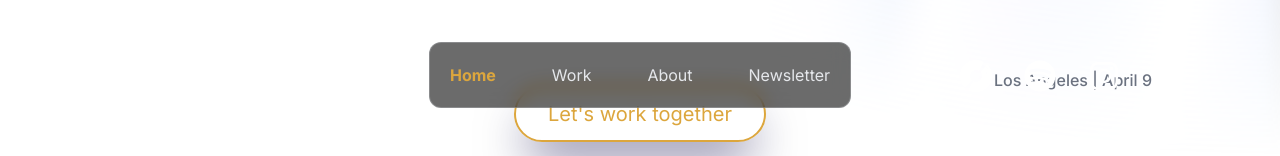
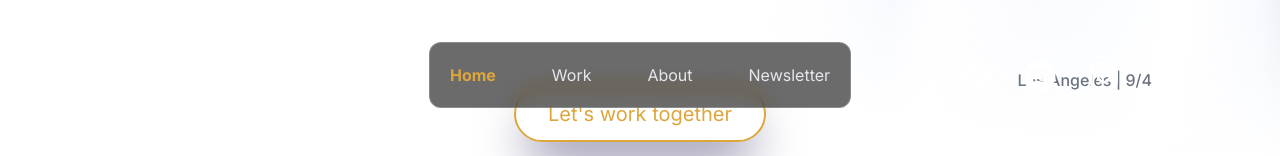
Before and after one commit to jeromerenard/jeromerenard, a Next.js app: page / in a window 1280 px wide. Shown: the part 644-800 px from the top of the page. Built offline with nearby package versions, Linux system fonts and the light colour scheme.

Commit message:
v0.1.8b
new date - check for speed

```diff
--- a/src/components/common/currentdate.tsx
+++ b/src/components/common/currentdate.tsx
@@ -1,5 +1,3 @@
-import React from 'react';
-
 const CurrentDate = () => {
   const today = new Date();
   const formattedDate = today.toLocaleDateString('en-US', {
--- /dev/null
+++ b/src/components/common/date.tsx
@@ -0,0 +1,11 @@
+import React from "react";
+
+export default function TodayD(){
+    const current = new Date();
+    const date = `${current.getDate()}/${current.getMonth()+1}`;
+
+    return (
+        <span>{date}</span>
+      );
+
+}
--- a/src/pages/hero.tsx
+++ b/src/pages/hero.tsx
@@ -4,6 +4,7 @@ import { motion, useScroll, useTransform } from "framer-motion";
 import { AuroraBackground } from "@/components/ui/aurora";
 import SocialIcon from "@/components/common/social-v";
 import CurrentDate from "@/components/common/currentdate";
+import TodayD from "@/components/common/date";
 import { useRef } from "react";
 import Link from "next/link";
 export default function Hero() {
@@ -54,7 +55,7 @@ export default function Hero() {
           </motion.div>
           <div className="absolute bottom-16 right-32 text-gray-500 font-medium">
         <span>
-          Los Angeles | <CurrentDate />
+          Los Angeles | <TodayD />
         </span>
       </div>
         </motion.div>
```
